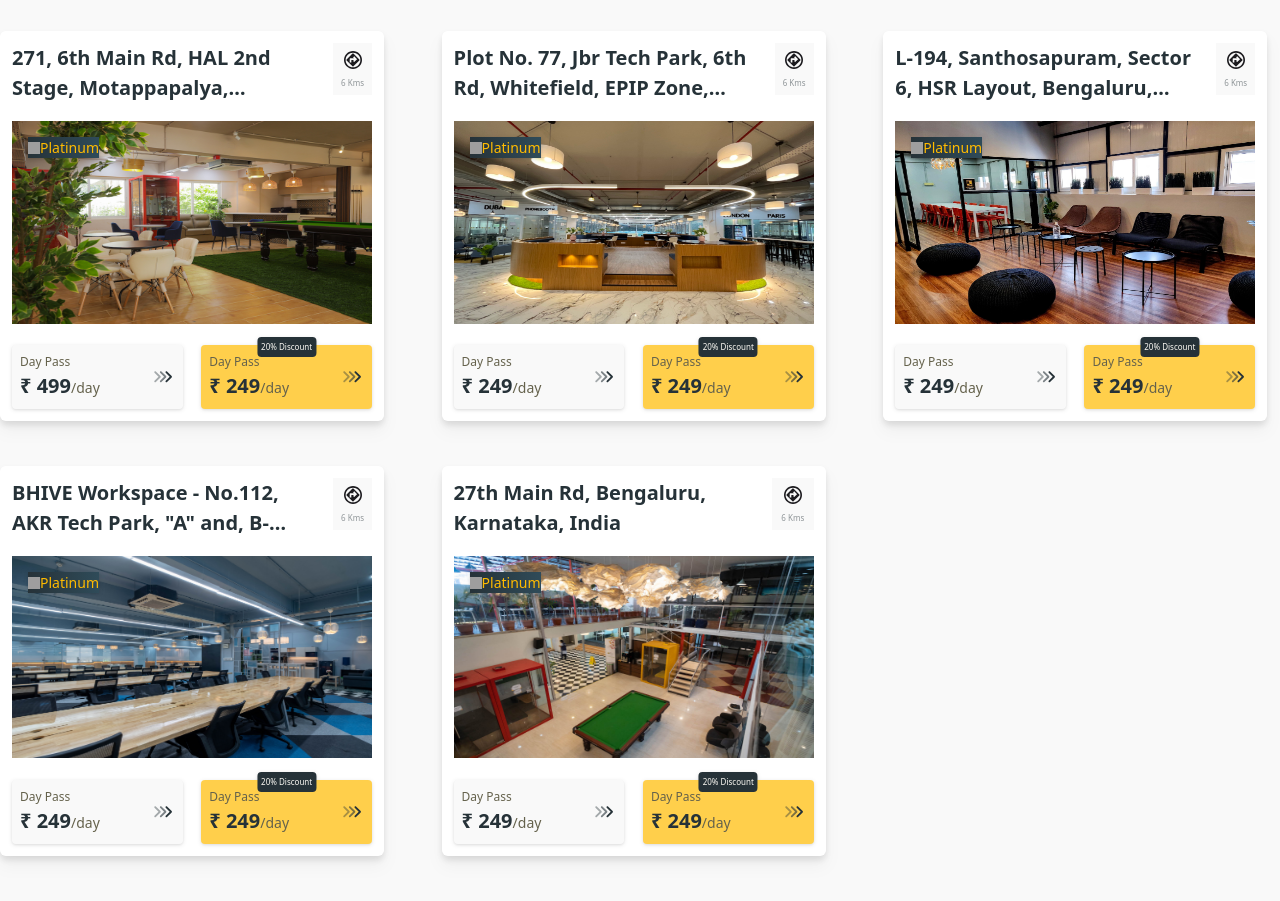
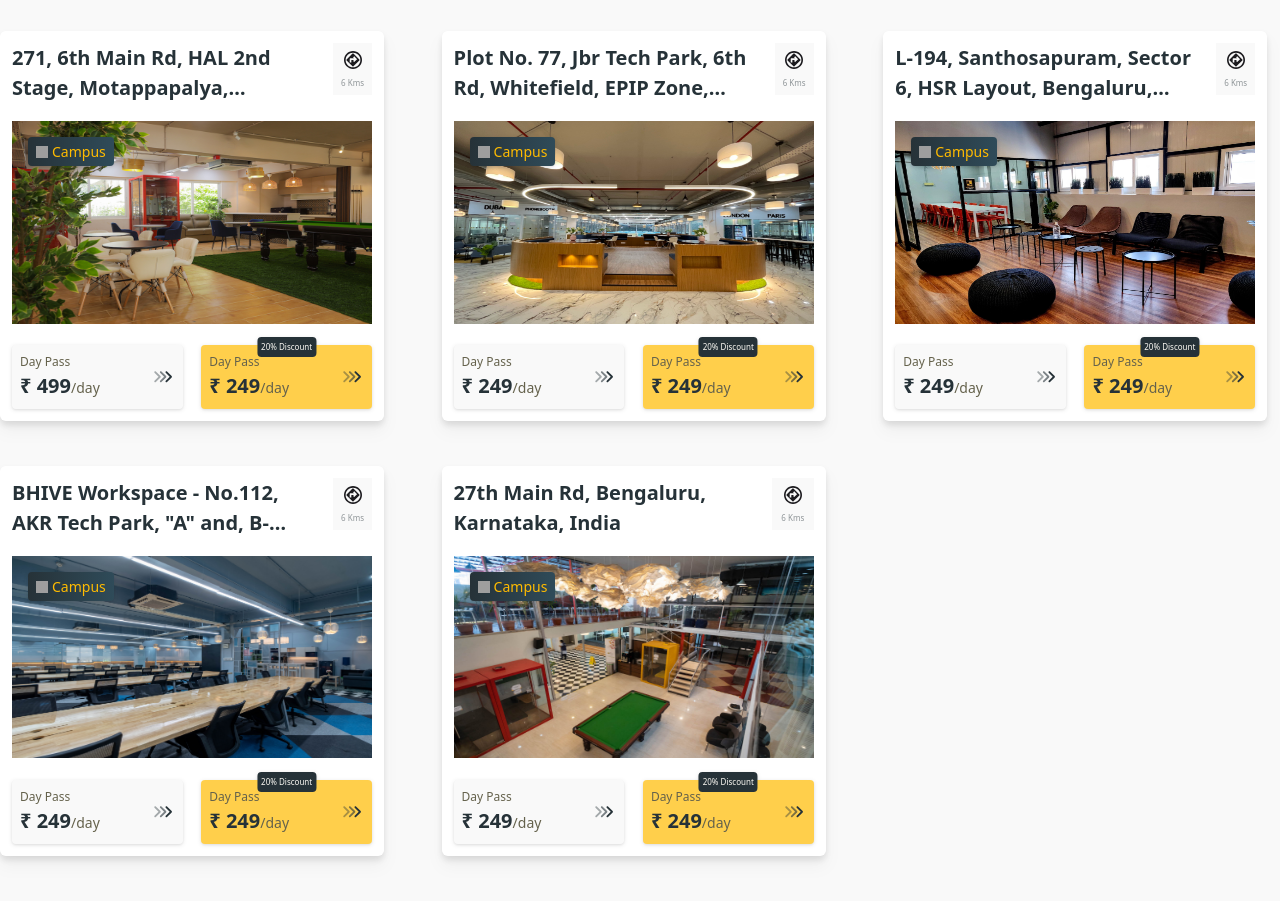
Before and after one commit to Bhusnar5044/bhive-workspace, a React (Vite) app: page / in a window 1280 px wide. Shown: the part 1000-1901 px from the top of the page. Built offline with nearby package versions, Linux system fonts and the light colour scheme; grey boxes are pictures that could not be loaded; what tailwindcss-font-inter would draw is missing.

Commit message:
PB | fixed few issus

```diff
--- a/src/components/common/CardChip/index.tsx
+++ b/src/components/common/CardChip/index.tsx
@@ -10,7 +10,7 @@ const CardChip: React.FC<CardProps> = ({ title, iconUrl, className }) => {
   return (
     <div
       className={cn(
-        'box-border flex h-[5rem] flex-col items-center justify-start gap-3 rounded bg-white p-3 shadow-dropShad drop-shadow lg:min-w-[18.75rem] lg:flex-row lg:rounded-none lg:bg-lightGray lg:px-[1.62rem] lg:py-[1.68rem]',
+        'box-border flex h-[5rem] flex-col items-center justify-between gap-3 rounded bg-white p-3 shadow-dropShad drop-shadow lg:min-w-[18.75rem] lg:flex-row lg:justify-start lg:rounded-none lg:bg-lightGray lg:px-[1.62rem] lg:py-[1.68rem]',
         className
       )}
     >
--- a/src/components/common/SpaceOverviewCard/index.tsx
+++ b/src/components/common/SpaceOverviewCard/index.tsx
@@ -33,15 +33,15 @@ const SpaceOverviewCard: React.FC<Props> = ({ spaceOverviewDetails }) => {
           alt="HSR Sector 6, Service Road"
         />
         <Chip
-          className="absolute left-4 top-4 bg-gradient-to-r from-textMain to-[#2F4B59] text-sm text-primary2 shadow-[#FFD04F99] drop-shadow"
+          className="absolute left-4 top-4 flex gap-1 rounded bg-gradient-to-r from-textMain to-[#2F4B59] px-2 py-1 text-xs text-primary2 shadow-[#FFD04F99] drop-shadow lg:text-sm"
           icon={
             <img
               className="h-3 w-3"
-              src="/assets/icons/platinum.svg"
-              alt="platinum"
+              src="/assets/icons/campus.svg"
+              alt="campus"
             />
           }
-          label="Platinum"
+          label="Campus"
         />
       </div>
 
```
